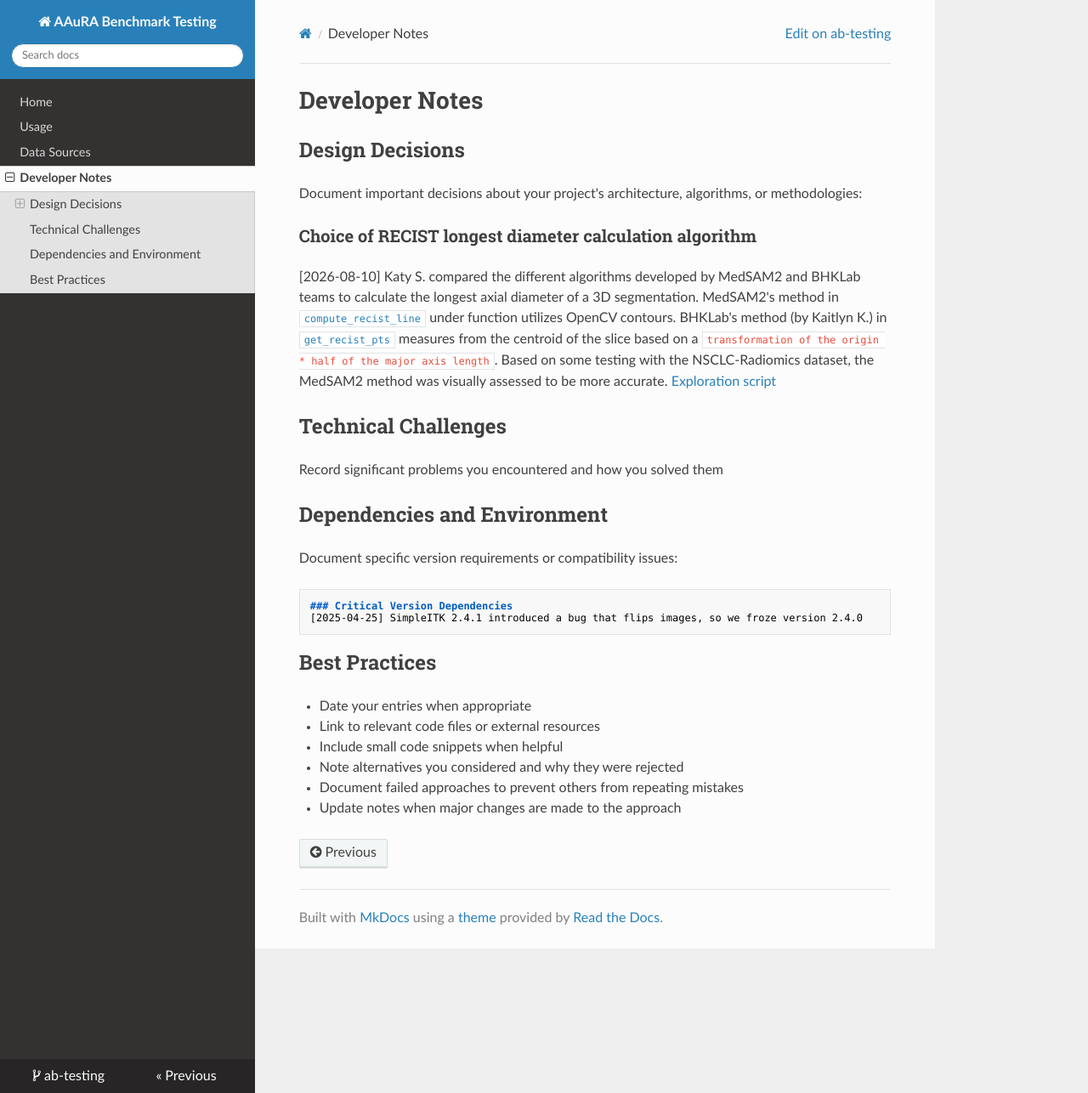
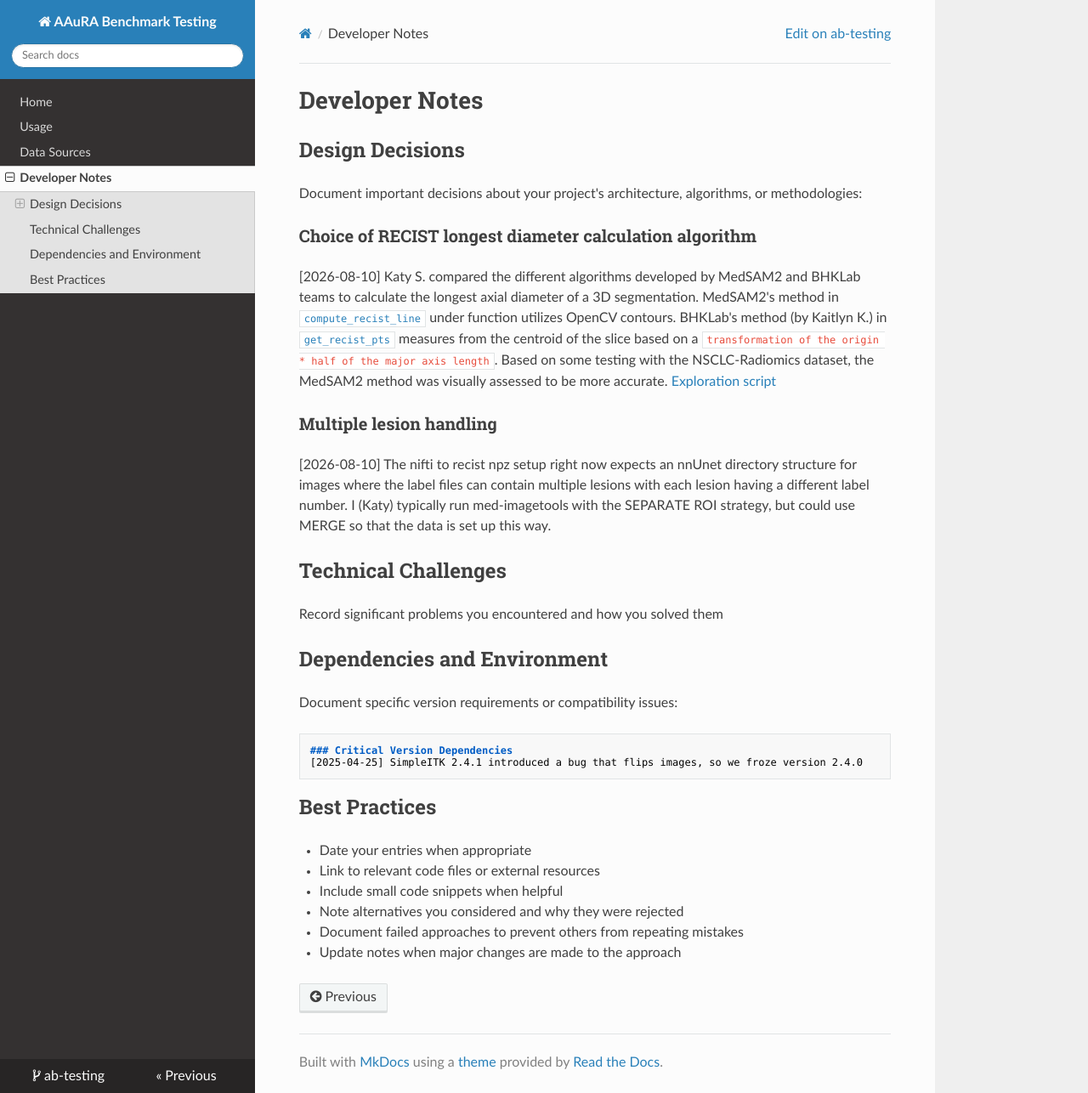
Before and after one commit to bhklab/ab-testing, an MkDocs documentation site: the page built from docs/devnotes.md, in a window 1280 px wide and 1286 px high. Shown: the whole window at 85% size. Built offline with MkDocs 1.6.1, drawn with Linux system fonts in a browser that asks for light colours; nearby versions of some CDN libraries.

Commit message:
docs: devnote on multiple lesion handling

```diff
--- a/docs/devnotes.md
+++ b/docs/devnotes.md
@@ -6,6 +6,8 @@ Document important decisions about your project's architecture, algorithms, or m
 ### Choice of RECIST longest diameter calculation algorithm
 [2026-08-10] Katy S. compared the different algorithms developed by MedSAM2 and BHKLab teams to calculate the longest axial diameter of a 3D segmentation. MedSAM2's method in [`compute_recist_line`](../src/ab_testing/utils/conver_nifti_to_recist_npz.py) under function  utilizes OpenCV contours. BHKLab's method (by Kaitlyn K.) in [`get_recist_pts`](../src/ab_testing/utils/annotations.py) measures from the centroid of the slice based on a `transformation of the origin * half of the major axis length`. Based on some testing with the NSCLC-Radiomics dataset, the MedSAM2 method was visually assessed to be more accurate. [Exploration script](../sandbox/recist_comparison.py)
 
+### Multiple lesion handling
+[2026-08-10] The nifti to recist npz setup right now expects an nnUnet directory structure for images where the label files can contain multiple lesions with each lesion having a different label number. I (Katy) typically run med-imagetools with the SEPARATE ROI strategy, but could use MERGE so that the data is set up this way.
 
 
 ## Technical Challenges
```
